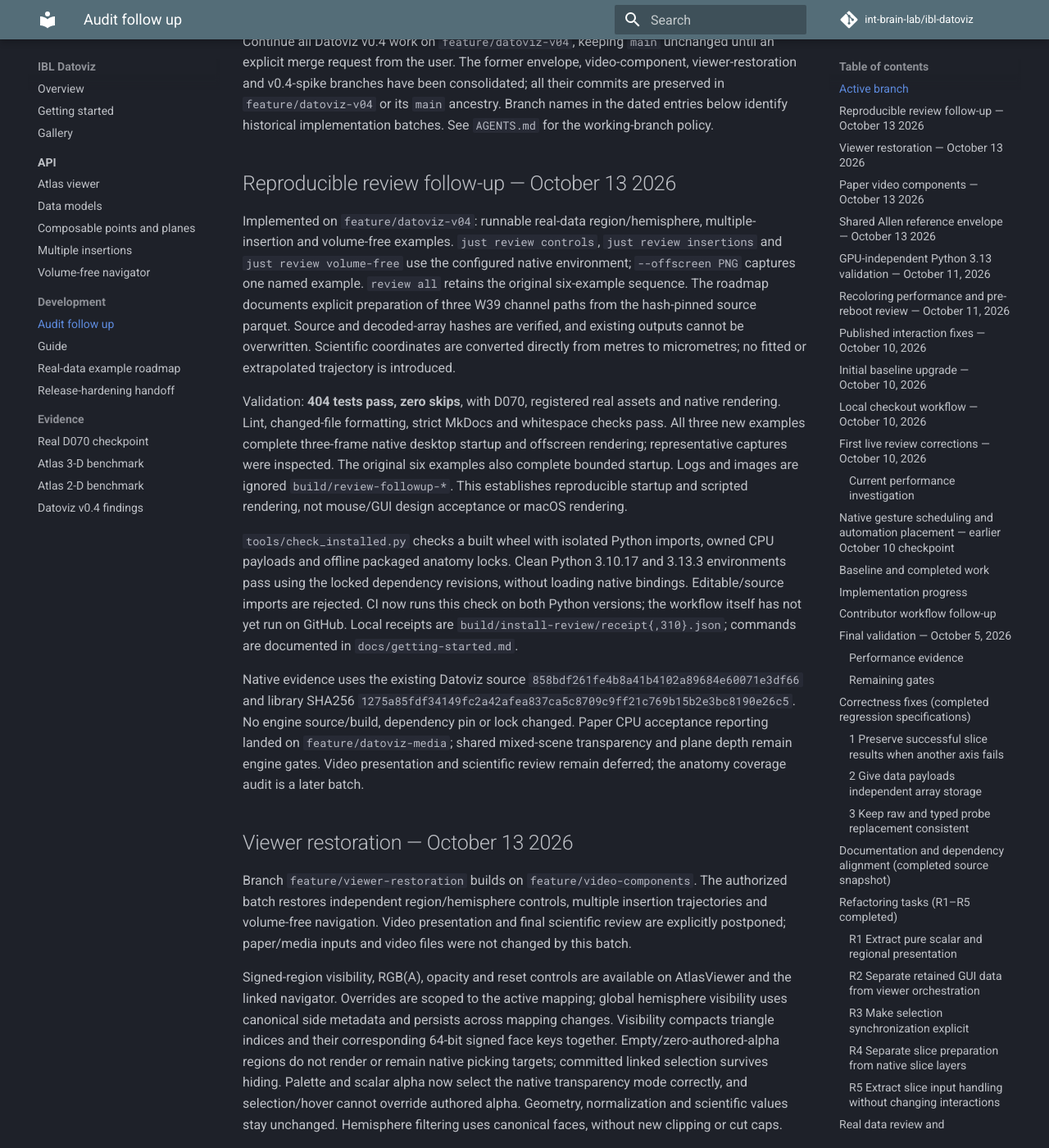
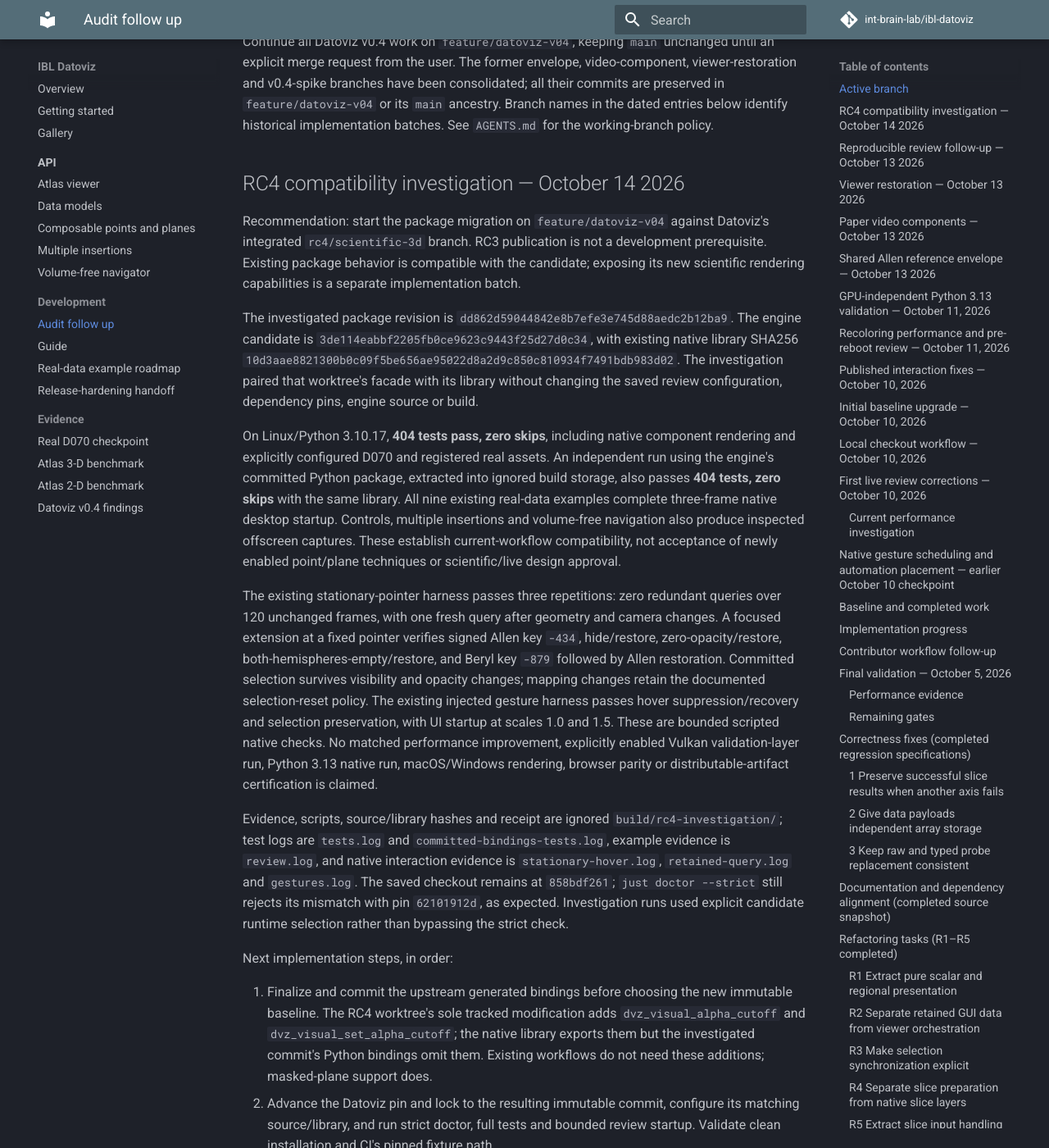
Before and after one commit to int-brain-lab/ibl-datoviz, an MkDocs documentation site: the page built from docs/NEXT_STEPS.md, in a window 1280 px wide and 1400 px high, scrolled down 193 px. Shown: the whole window at 82% size. Built offline with MkDocs 1.6.1 and Material for MkDocs 9.7.7, drawn with Linux system fonts in a browser that asks for light colours; comment, search, counter and statistics services are not loaded; some of the changed text lies outside the part shown.

Commit message:
Document RC4 package compatibility evidence and migration steps

```diff
--- a/docs/NEXT_STEPS.md
+++ b/docs/NEXT_STEPS.md
@@ -8,6 +8,77 @@ video-component, viewer-restoration and v0.4-spike branches have been consolidat
 all their commits are preserved in `feature/datoviz-v04` or its `main` ancestry.
 Branch names in the dated entries below identify historical implementation batches.
 See `AGENTS.md` for the working-branch policy.
+
+## RC4 compatibility investigation — October 14 2026
+
+Recommendation: start the package migration on `feature/datoviz-v04` against
+Datoviz's integrated `rc4/scientific-3d` branch. RC3 publication is not a
+development prerequisite. Existing package behavior is compatible with the
+candidate; exposing its new scientific rendering capabilities is a separate
+implementation batch.
+
+The investigated package revision is `dd862d59044842e8b7efe3e745d88aedc2b12ba9`.
+The engine candidate is `3de114eabbf2205fb0ce9623c9443f25d27d0c34`, with existing
+native library SHA256
+`10d3aae8821300b0c09f5be656ae95022d8a2d9c850c810934f7491bdb983d02`.
+The investigation paired that worktree's facade with its library without changing
+the saved review configuration, dependency pins, engine source or build.
+
+On Linux/Python 3.10.17, **404 tests pass, zero skips**, including native component
+rendering and explicitly configured D070 and registered real assets. An independent
+run using the engine's committed Python package, extracted into ignored build
+storage, also passes **404 tests, zero skips** with the same library. All nine
+existing real-data examples complete three-frame native desktop startup. Controls,
+multiple insertions and volume-free navigation also produce inspected offscreen
+captures. These establish current-workflow compatibility, not acceptance of newly
+enabled point/plane techniques or scientific/live design approval.
+
+The existing stationary-pointer harness passes three repetitions: zero redundant
+queries over 120 unchanged frames, with one fresh query after geometry and camera
+changes. A focused extension at a fixed pointer verifies signed Allen key `-434`,
+hide/restore, zero-opacity/restore, both-hemispheres-empty/restore, and Beryl key
+`-879` followed by Allen restoration. Committed selection survives visibility
+and opacity changes; mapping changes retain the documented selection-reset policy.
+The existing injected gesture harness passes hover suppression/recovery and
+selection preservation, with UI startup at scales 1.0 and 1.5. These are bounded
+scripted native checks. No matched performance improvement, explicitly enabled
+Vulkan validation-layer run, Python 3.13 native run, macOS/Windows rendering,
+browser parity or distributable-artifact certification is claimed.
+
+Evidence, scripts, source/library hashes and receipt are ignored
+`build/rc4-investigation/`; test logs are `tests.log` and
+`committed-bindings-tests.log`, example evidence is `review.log`, and native
+interaction evidence is `stationary-hover.log`, `retained-query.log` and
+`gestures.log`. The saved checkout remains at `858bdf261`; `just doctor --strict`
+still rejects its mismatch with pin `62101912d`, as expected. Investigation runs
+used explicit candidate runtime selection rather than bypassing the strict check.
+
+Next implementation steps, in order:
+
+1. Finalize and commit the upstream generated bindings before choosing the new
+   immutable baseline. The RC4 worktree's sole tracked modification adds
+   `dvz_visual_alpha_cutoff` and `dvz_visual_set_alpha_cutoff`; the native library
+   exports them but the investigated commit's Python bindings omit them. Existing
+   workflows do not need these additions; masked-plane support does.
+2. Advance the Datoviz pin and lock to the resulting immutable commit, configure
+   its matching source/library, and run strict doctor, full tests and bounded
+   review startup. Validate clean installation and CI's pinned fixture path.
+3. Add point WBOIT in `ibl_datoviz/points.py`, with accurate capabilities and
+   native mixed mesh/point/sphere/path order, zero-alpha and retained-update checks.
+   Keep current defaults, array ownership and component shutdown contracts.
+4. Add an explicit physical-depth path in `ibl_datoviz/sampled_plane.py` while
+   preserving the existing blended-overlay default. Physical planes require a
+   textured mesh, normals, indices, the `texture` field slot and field sampling;
+   changing image flags cannot deliver this behavior. Add WBOIT and MASK/cutoff
+   with transactional field/geometry replacement, failure cleanup, depth holes,
+   cutoff equality, effective-alpha and reversed-order native checks.
+5. Promote focused native query coverage into maintained regression tests and
+   review the mixed scientific scene over real data. Distinguish site item IDs
+   from region IDs; sampled/MASK mesh queries and style/depth-cued point queries
+   remain engine exclusions. Preserve the optional volume and 2D slice routes.
+
+Release artifacts, physical platform proof, complete registered-section coverage
+and live interaction/scientific acceptance remain separate gates.
 
 ## Reproducible review follow-up — October 13 2026
 
```
